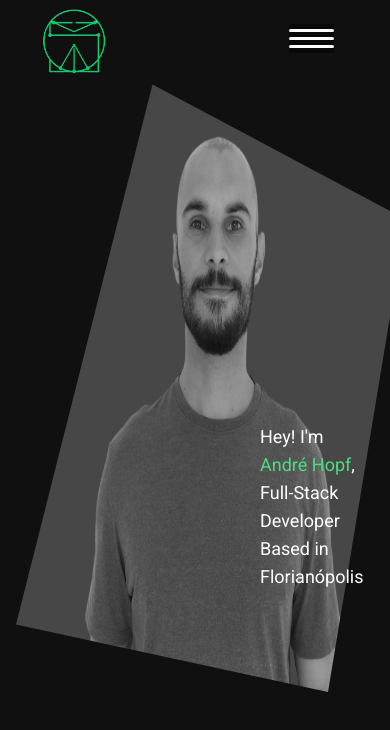
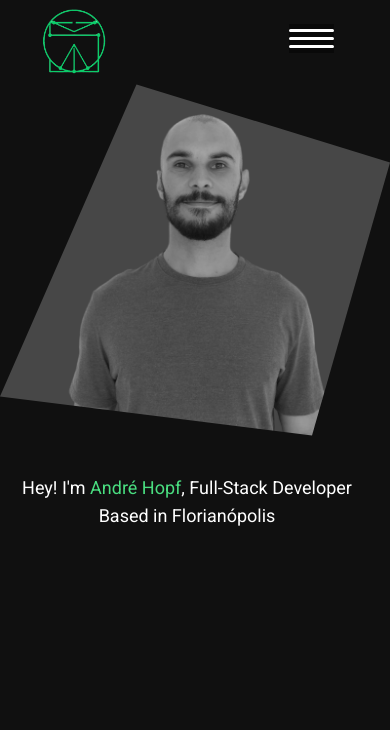
Before and after one commit to ajhopf/portfolio_2.0, a Next.js app: page / in a window 390 px wide. Shown: the top 730 px of the page. Built offline with nearby package versions, Linux system fonts and the light colour scheme.

Commit message:
Add mobile header

```diff
--- a/app/ui/header/mobile-nav-bar.tsx
+++ b/app/ui/header/mobile-nav-bar.tsx
@@ -31,7 +31,7 @@ const MobileNavBar = ({ links }: { links: navBarLink[] }) => {
 
       <ul
         className={clsx(
-          'absolute z-50 top-[10vh] h-[90vh] 100vw ease-in-out duration-700',
+          'absolute z-50 top-[10vh] h-[90vh] 100vw ease-in-out duration-700 pt-4',
           {
             '-left-[100vh] bg-transparent': !isMobileMenuOpen,
             'left-0 right-0 bg-black': isMobileMenuOpen
@@ -42,7 +42,7 @@ const MobileNavBar = ({ links }: { links: navBarLink[] }) => {
           return (
             <Link
               onClick={handleToggleMobileMenu}
-              className="block text-center hover:text-green-400 text-2xl"
+              className="block text-center hover:text-green-400 text-2xl h-12"
               key={link.title}
               href={link.href}
             >
--- a/app/ui/home/home.tsx
+++ b/app/ui/home/home.tsx
@@ -2,15 +2,19 @@ import Image from 'next/image';
 import andre from './andre-hopf.png';
 import styles from './home.module.css';
 
+// className="absolute bottom-1/4 right-0 w-1/3"
+
 const Home = () => {
   return (
-    <div className="relative max-h-[90vh]">
-      <Image
-        className={`${styles.image} h-[80vh] w-auto grayscale hover:grayscale-0 ease-in-out duration-700 ml-4 relative lg:-top-4`}
-        src={andre}
-        alt="André Hopf"
-      />
-      <div className="absolute bottom-1/4 right-0 w-1/3">
+    <div className="flex flex-col lg:flex-row justify-center items-center max-h-[90vh]">
+      <div>
+        <Image
+          className={`${styles.image} max-h-[80vh] w-auto grayscale hover:grayscale-0 ease-in-out duration-700 lg:ml-4 relative lg:-top-4`}
+          src={andre}
+          alt="André Hopf"
+        />
+      </div>
+      <div className="text-center">
         <p className="pr-4 text-lg">
           Hey! I&apos;m
           <span className="text-green-400"> André Hopf</span>, Full-Stack
```
